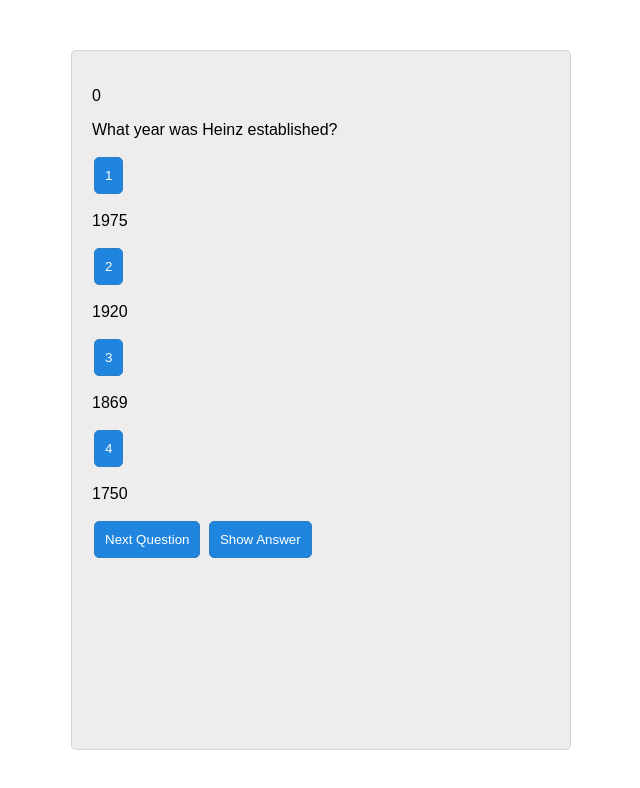
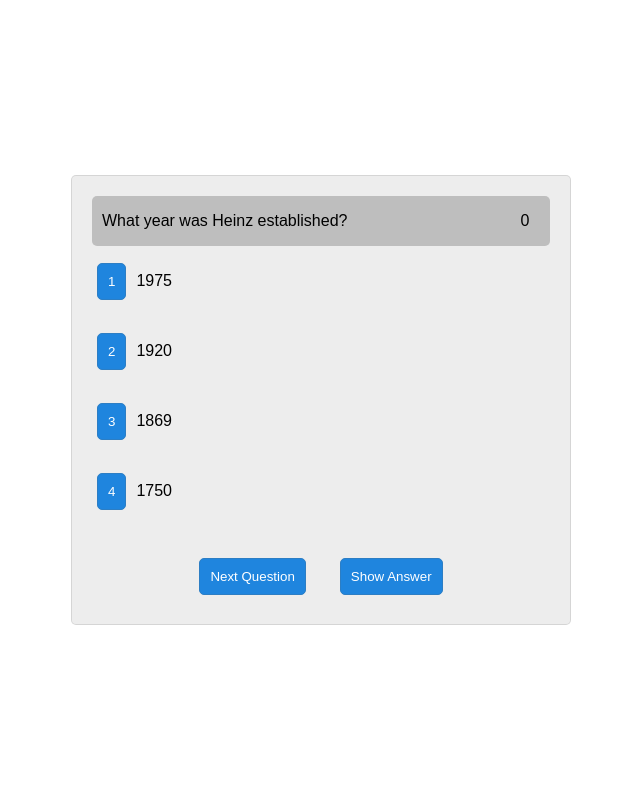
Before and after one commit to leiu6/quizzer, a plain HTML site: page index.html in a window 1280 px wide. Both pictures are taken after a click on the button "Start". Shown: the whole page, without its empty margins (319-959 px from the left). Drawn offline with Linux system fonts and the light colour scheme.

Commit message:
Added basic styling and interface

```diff
--- a/index.html
+++ b/index.html
@@ -11,10 +11,10 @@
     <body>
         <button id="start">Start</button>
         <div class="quiz-prompt">
-            <p class="points"></p>
-
             <div class="upper">
                 <p class="quiz-text"></p>
+
+                <p class="points"></p>
             </div>
 
             <div class="lower">
--- a/styles/stylesheet.css
+++ b/styles/stylesheet.css
@@ -22,10 +22,57 @@
 
 .quiz-prompt {
     width: 500px;
-    height: 700px;
+    height: 450px;
     background-color: rgba(0, 0, 0, 0.07);
     border: 1px solid rgba(0, 0, 0, 0.1);
     border-radius: 5px;
     box-sizing: border-box;
     padding: 20px;
 }
+
+.upper {
+    width: 100%;
+    height: 50px;
+    display: flex;
+    align-items: center;
+    background-color: rgba(0, 0, 0, 0.2);
+    flex-direction: row;
+    justify-content: space-between;
+    border-radius: 5px;
+}
+
+.upper .quiz-text {
+    padding-left: 10px;
+}
+
+.upper .points {
+    height: 50px;
+    width: 50px;
+    display: flex;
+    justify-content: center;
+    align-items: center;
+}
+
+.lower .questions div {
+    width: 100%;
+    height: 70px;
+    display: flex;
+    align-items: center;
+}
+
+.lower .questions div .answer {
+    margin: 5px;
+}
+
+.lower .questions div .text {
+    margin: 5px;
+}
+
+.lower .buttons {
+    display: flex;
+    height: 100px;
+    width: 100%;
+    justify-content: center;
+    align-items: center;
+    gap: 30px;
+}
```
